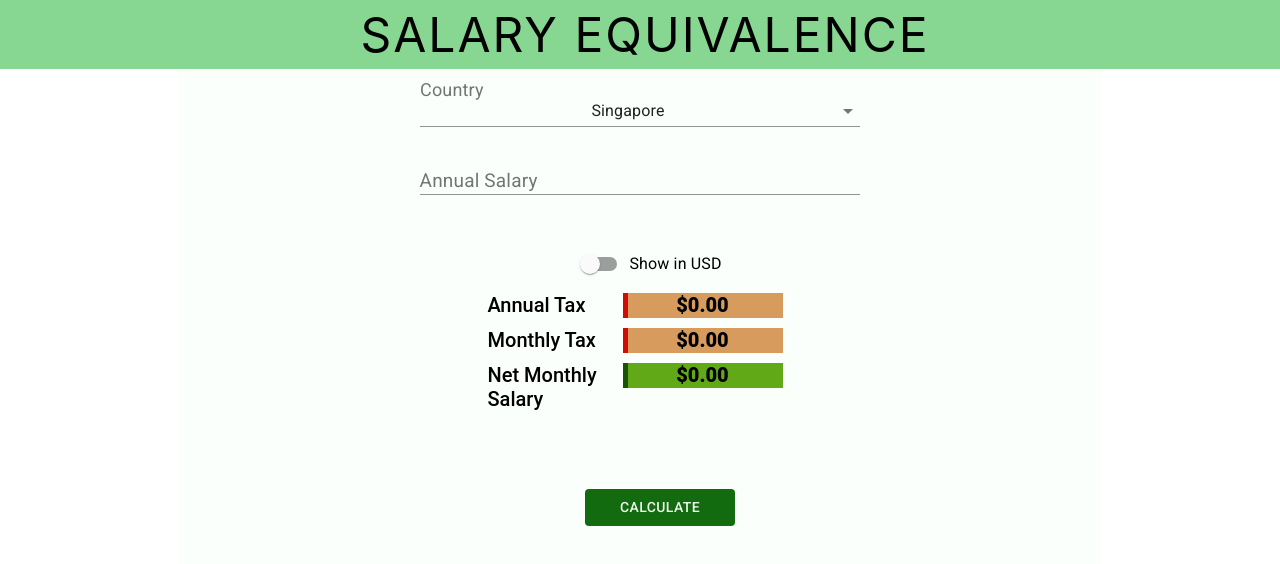
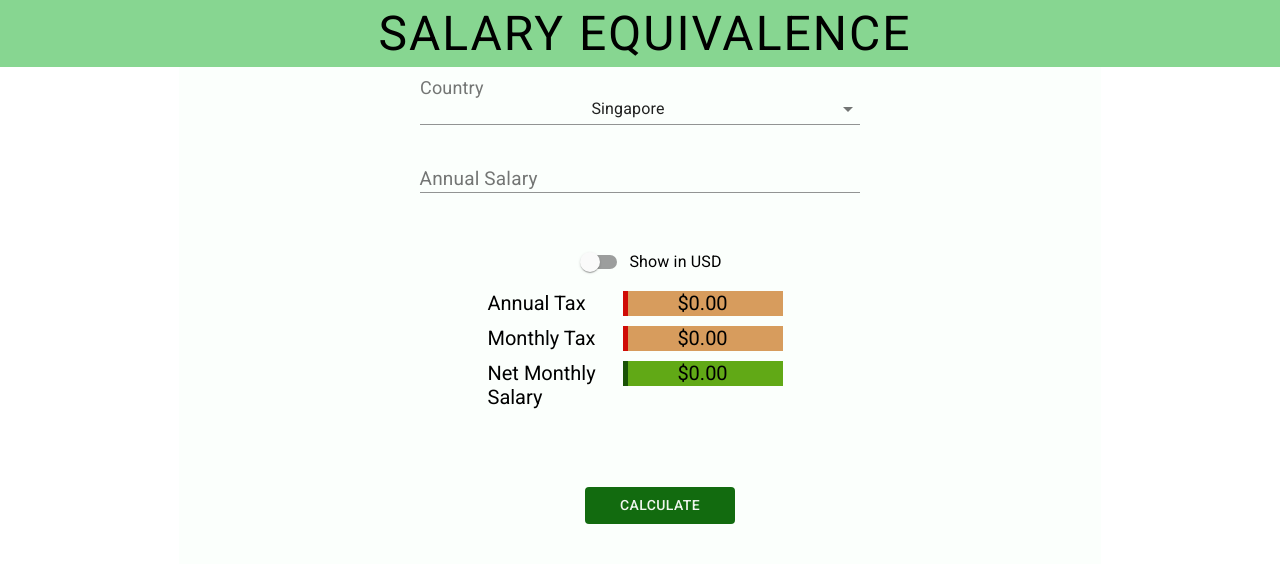
Before and after one commit to mls-ssjblue/salary-equi, a React (Create React App) app in the folder salary-ui/: page / in a window 1280 px wide. Shown: the top 564 px of the page. Built offline with nearby package versions, Linux system fonts and the light colour scheme.

Commit message:
Fix font

```diff
--- a/salary-ui/src/App.css
+++ b/salary-ui/src/App.css
@@ -1,9 +1,12 @@
+@import url(https://fonts.googleapis.com/css?family=Roboto:300,400,500,700&display=swap);
+
 body > #root > div {
     height: 100vh;
 
 }
 
 body {
+    font-family: 'Roboto', sans-serif;
     width: 100vw;
 }
 
--- a/salary-ui/src/components/Salary.css
+++ b/salary-ui/src/components/Salary.css
@@ -32,7 +32,7 @@
 .label {
     margin-right: 10px;
     align-content: start;
-    font-family: "Roboto Medium";
+    font-family: "Roboto", serif;
     font-size: 20px;
     text-align: left;
     width: 125px;
@@ -42,7 +42,7 @@
 .value {
     margin-left: auto;
     margin-right: 50px;
-    font-family: "Roboto Black";
+    font-family: "Roboto", serif;
     font-size: 20px;
     border-left: 5px solid green;
     background: #87d691;
```
